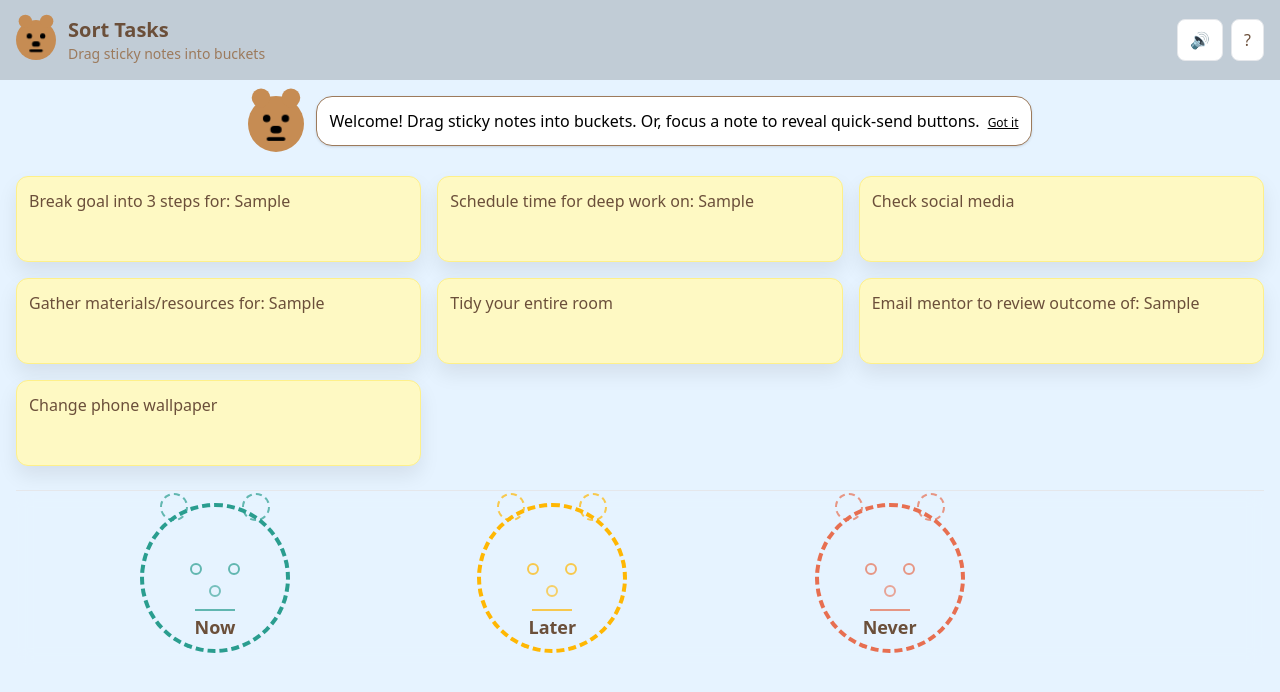
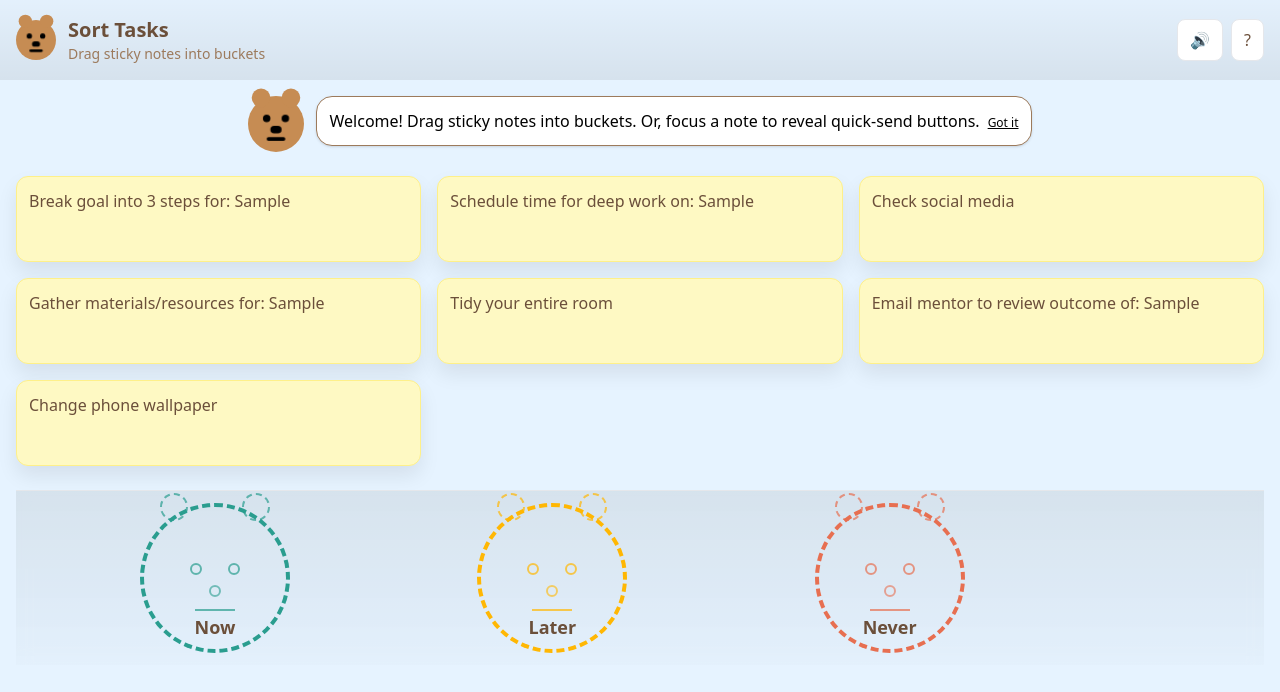
Before and after one commit to Gadisa16/FocusBear_game_app, a React (Vite) app: page / in a window 1280 px wide. Both pictures are taken after typing "Sample" into the empty fields and a click on the button "Generate Tasks". Shown: the top 692 px of the page. Built offline with nearby package versions, Linux system fonts and the light colour scheme.

Commit message:
Refactor ScreenShell and SortingScreen components to use new background styles; update tailwind configuration for header and footer gradients

```diff
--- a/src/components/ScreenShell.tsx
+++ b/src/components/ScreenShell.tsx
@@ -17,9 +17,7 @@ export default function ScreenShell({ title, subtitle, mood = 'normal', children
   return (
     <div className="min-h-full flex flex-col">
       <header
-        className="p-4 flex items-center gap-3 justify-between"
-        style={{ background: 'rgba(0, 0, 0, 0.16)' }}
-      >
+        className="p-4 flex items-center gap-3 justify-between bg-headerStyle">
         <div className="flex items-center gap-3">
           <Bear size={40} mood={mood} />
           <div>
--- a/src/components/SortingScreen.tsx
+++ b/src/components/SortingScreen.tsx
@@ -65,7 +65,7 @@ export default function SortingScreen() {
           ))}
         </div>
 
-        <div className="sticky bottom-0 bg-bear-sky/80 backdrop-blur supports-[backdrop-filter]:bg-bear-sky/60 border-t">
+        <div className="sticky bottom-0 bg-bear-sky/80 backdrop-blur supports-[backdrop-filter]:bg-bear-sky/60 border-t bg-footerStyle ">
           <div className="max-w-5xl mx-auto grid grid-cols-3 gap-3 p-3">
             {BUCKETS.map((b) => (
               <BucketZone key={b} label={b} shake={shake === b} onDropTask={(id: string) => onDropTo(id, b)} />
--- a/tailwind.config.js
+++ b/tailwind.config.js
@@ -38,6 +38,10 @@ export default {
       animation: {
         shake: 'shake 300ms ease-in-out',
         poof: 'poof 300ms ease-in',
+      },
+      backgroundImage: {
+        headerStyle: 'linear-gradient(to top, rgba(0, 0, 0, 0.07), rgba(0, 0, 0, 0.01))',
+        footerStyle: 'linear-gradient(to bottom, rgba(0, 0, 0, 0.07), rgba(0, 0, 0, 0.01))'
       }
     }
   },
```
